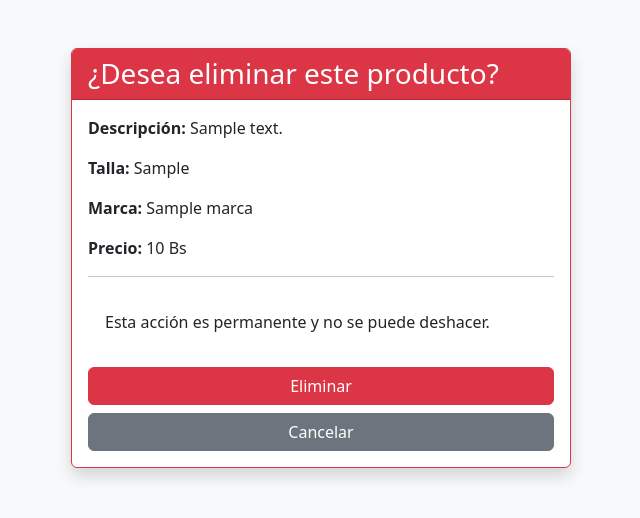
After one commit to Ju4mpizel/Inventario-DJ, a Flask app: page /confirmar_eliminar/1 in a window 1280 px wide. The commit adds this page. Shown: the top 518 px of the page, without its empty margins (319-959 px from the left). Run offline with Flask 3, Linux system fonts and the light colour scheme; tables that the repository leaves empty or names only in its code hold one stand-in row (values such as "Sample post").

Commit message:
Sistema Finalizado con comentarios

```diff
--- a/app.py
+++ b/app.py
@@ -1,55 +1,171 @@
 from flask import Flask, render_template, request, redirect
 import mysql.connector
-
+from db import conectar
 app = Flask(__name__)
-
-# --- PASO 1: LA CONEXIÓN ---
-# Esta función es como "marcar el número" de la base de datos.
-def conectar():
-    return mysql.connector.connect(
-        host="localhost",
-        user="root",
-        password="12345",
-        database="inventario_dj"
-    )
-
-# --- PASO 2: LA RUTA PRINCIPAL ---
+#READ
 @app.route('/')
 def index():
-    # Abrimos la conexión
     mi_conexion = conectar()
-    # El cursor es como un "carrito" que va a la base de datos y trae datos
     cursor = mi_conexion.cursor(dictionary=True)
 
-    # Leemos qué botón de talla presionó el usuario (si es que presionó alguno)
-    talla_que_llega = request.args.get('talla')
+    # Capturamos los filtros de la URL
+    talla_f = request.args.get('talla')
+    marca_f = request.args.get('marca')
 
-    # Esta es la orden que le daremos a la base de datos (SQL)
-    # Usamos JOIN para traer el nombre de la marca desde la otra tabla
-    orden_sql = "SELECT p.id_polera, p.descripcion, p.talla, p.precio, p.stock, m.nombre_marca FROM poleras p JOIN marcas m ON p.id_marca = m.id_marca"
+    # Consulta base con el JOIN para ver el nombre de la marca
+    orden_sql = "SELECT p.*, m.nombre_marca FROM poleras p JOIN marcas m ON p.id_marca = m.id_marca"
 
-    # --- PASO 3: LA LÓGICA DEL FILTRO (S-M-L) ---
-    # Si el usuario mandó una talla, cambiamos la orden de "traer todo" a "filtrar"
-    if talla_que_llega == 'S':
-        orden_sql = orden_sql + " WHERE p.talla = 'S'"
-    elif talla_que_llega == 'M':
-        orden_sql = orden_sql + " WHERE p.talla = 'M'"
-    elif talla_que_llega == 'L':
-        orden_sql = orden_sql + " WHERE p.talla = 'L'"
+    # Filtros simples (Si llega talla, filtra por talla. Si llega marca, filtra por marca)
+    if talla_f:
+        orden_sql += f" WHERE p.talla = '{talla_f}'"
+    elif marca_f:
+        orden_sql += f" WHERE p.id_marca = {marca_f}"
 
-    # Ejecutamos la orden en MySQL
     cursor.execute(orden_sql)
-
-    # Guardamos los resultados en una lista llamada 'lista_de_poleras'
     lista_de_poleras = cursor.fetchall()
 
-    # Cerramos el carrito y la conexión (siempre hay que cerrar)
+    # Necesitamos las marcas para dibujar los botones
+    cursor.execute("SELECT * FROM marcas")
+    lista_marcas = cursor.fetchall()
+
     cursor.close()
     mi_conexion.close()
 
-    # --- PASO 4: MANDAR TODO AL HTML ---
-    # Le pasamos la lista y también la talla que estaba activa para que el HTML sepa qué hacer
-    return render_template('index.html', poleras=lista_de_poleras, talla_activa=talla_que_llega)
+    return render_template('index.html',
+                           poleras=lista_de_poleras,
+                           marcas=lista_marcas,
+                           talla_activa=talla_f,
+                           marca_activa=marca_f)
+
+
+#CREATE
+# RUTA PARA MOSTRAR EL FORMULARIO DE AGREGAR
+@app.route('/agregar')
+def vista_agregar():
+    conexion = conectar()
+    cursor = conexion.cursor(dictionary=True)
+
+    # Necesitamos traer las marcas de la base de datos para que el usuario elija una
+    cursor.execute("SELECT * FROM marcas")
+    lista_marcas = cursor.fetchall()
+
+    cursor.close()
+    conexion.close()
+    return render_template('create.html', marcas=lista_marcas)
+
+# RUTA PARA GUARDAR LA POLERA (Esta no se ve, solo procesa)
+@app.route('/guardar_polera', methods=['POST'])
+def guardar():
+    # 1. Recogemos los datos que vienen del formulario
+    desc = request.form['txtDescripcion']
+    talla = request.form['txtTalla']
+    precio = request.form['txtPrecio']
+    stock = request.form['txtStock']
+    marca = request.form['txtMarca']
+
+    # 2. Conectamos y guardamos
+    conexion = conectar()
+    cursor = conexion.cursor()
+
+    orden_sql = "INSERT INTO poleras (descripcion, talla, precio, stock, id_marca) VALUES (%s, %s, %s, %s, %s)"
+    datos = (desc, talla, precio, stock, marca)
+
+    cursor.execute(orden_sql, datos)
+    conexion.commit() # Guarda los cambios
+
+    cursor.close()
+    conexion.close()
+
+    # 3. Volvemos al inicio para ver la polera nueva en la lista
+    return redirect('/')
+
+# RUTA 1: Para ver la ventana de confirmación (GET)
+@app.route('/confirmar_eliminar/<int:id>')
+def vista_eliminar(id):
+    conexion = conectar()
+    cursor = conexion.cursor(dictionary=True)
+
+    # Buscamos la polera con un JOIN para mostrar la marca también
+    consulta = """
+        SELECT p.id_polera, p.descripcion, p.talla, p.precio, m.nombre_marca
+        FROM poleras p
+        JOIN marcas m ON p.id_marca = m.id_marca
+        WHERE p.id_polera = %s
+    """
+    cursor.execute(consulta, (id,))
+    polera_datos = cursor.fetchone()
+
+    cursor.close()
+    conexion.close()
+    return render_template('delete.html', p=polera_datos)
+
+# RUTA 2: Para borrar físicamente de la base de datos (POST)
+@app.route('/ejecutar_eliminar', methods=['POST'])
+def eliminar():
+    id_a_borrar = request.form['txtID']
+
+    conexion = conectar()
+    cursor = conexion.cursor()
+
+    # Orden SQL para borrar el registro
+    cursor.execute("DELETE FROM poleras WHERE id_polera = %s", (id_a_borrar,))
+
+    conexion.commit() # ¡Obligatorio para que MySQL guarde el cambio!
+    conexion.close()
+
+    return redirect('/')
+
+
+# 1. RUTA PARA MOSTRAR EL FORMULARIO CON DATOS CARGADOS
+@app.route('/editar/<int:id>')
+def vista_editar(id):
+    conexion = conectar()
+    cursor = conexion.cursor(dictionary=True)
+
+    # Buscamos la polera específica por su ID
+    cursor.execute("SELECT * FROM poleras WHERE id_polera = %s", (id,))
+    polera_actual = cursor.fetchone()
+
+    # Traemos las marcas para que el usuario pueda cambiarla si quiere
+    cursor.execute("SELECT * FROM marcas")
+    lista_marcas = cursor.fetchall()
+
+    cursor.close()
+    conexion.close()
+
+    # Mandamos los datos a la página update.html
+    return render_template('update.html', p=polera_actual, marcas=lista_marcas)
+
+# 2. RUTA PARA PROCESAR EL CAMBIO (UPDATE)
+@app.route('/ejecutar_actualizar', methods=['POST'])
+def actualizar():
+    # Recibimos el ID oculto y los nuevos datos
+    id_p = request.form['txtID']
+    desc = request.form['txtDescripcion']
+    talla = request.form['txtTalla']
+    precio = request.form['txtPrecio']
+    stock = request.form['txtStock']
+    marca = request.form['txtMarca']
+
+    conexion = conectar()
+    cursor = conexion.cursor()
+
+    # La orden de SQL para actualizar
+    orden_sql = """
+        UPDATE poleras
+        SET descripcion=%s, talla=%s, precio=%s, stock=%s, id_marca=%s
+        WHERE id_polera=%s
+    """
+    datos = (desc, talla, precio, stock, marca, id_p)
+
+    cursor.execute(orden_sql, datos)
+    conexion.commit() # ¡Importante!
+
+    cursor.close()
+    conexion.close()
+    return redirect('/')
 
 if __name__ == '__main__':
     app.run(debug=True)
+
+#DELETE
--- a/db.py
+++ b/db.py
@@ -0,0 +1,9 @@
+import mysql.connector
+
+def conectar():
+    return mysql.connector.connect(
+        host="localhost",
+        user="root",
+        password="12345",
+        database="inventario_dj"
+    )
--- /dev/null
+++ b/templates/delete.html
@@ -0,0 +1,36 @@
+<!DOCTYPE html>
+<html>
+<head>
+    <title>Eliminar Producto - DJ</title>
+    <link href="https://cdn.jsdelivr.net/npm/bootstrap@5.3.0/dist/css/bootstrap.min.css" rel="stylesheet">
+</head>
+<body class="bg-light">
+    <div class="container mt-5">
+        <div class="card shadow border-danger" style="max-width: 500px; margin: auto;">
+            <div class="card-header bg-danger text-white">
+                <h3 class="mb-0">¿Desea eliminar este producto?</h3>
+            </div>
+            <div class="card-body">
+                <p><strong>Descripción:</strong> {{ p.descripcion }}</p>
+                <p><strong>Talla:</strong> {{ p.talla }}</p>
+                <p><strong>Marca:</strong> {{ p.nombre_marca }}</p>
+                <p><strong>Precio:</strong> {{ p.precio }} Bs</p>
+
+                <hr>
+                <div class="alert danger-warning">
+                    Esta acción es permanente y no se puede deshacer.
+                </div>
+
+                <form action="/ejecutar_eliminar" method="POST">
+                    <input type="hidden" name="txtID" value="{{ p.id_polera }}">
+
+                    <div class="d-grid gap-2">
+                        <button type="submit" class="btn btn-danger">Eliminar</button>
+                        <a href="/" class="btn btn-secondary">Cancelar</a>
+                    </div>
+                </form>
+            </div>
+        </div>
+    </div>
+</body>
+</html>
```
Also changed, not shown: templates/index.html (+25 -7 lines), templates/update.html (+61 -0 lines), static/img/LogoDJ.png (added), templates/create.html (renamed from templates/agregar.html), templates/delete_confirm.html (deleted).
